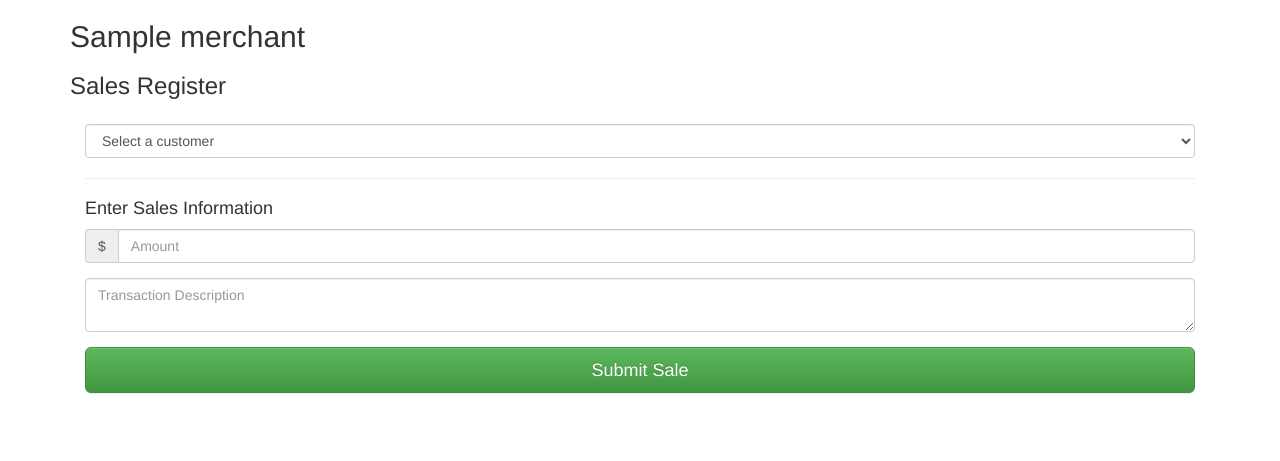
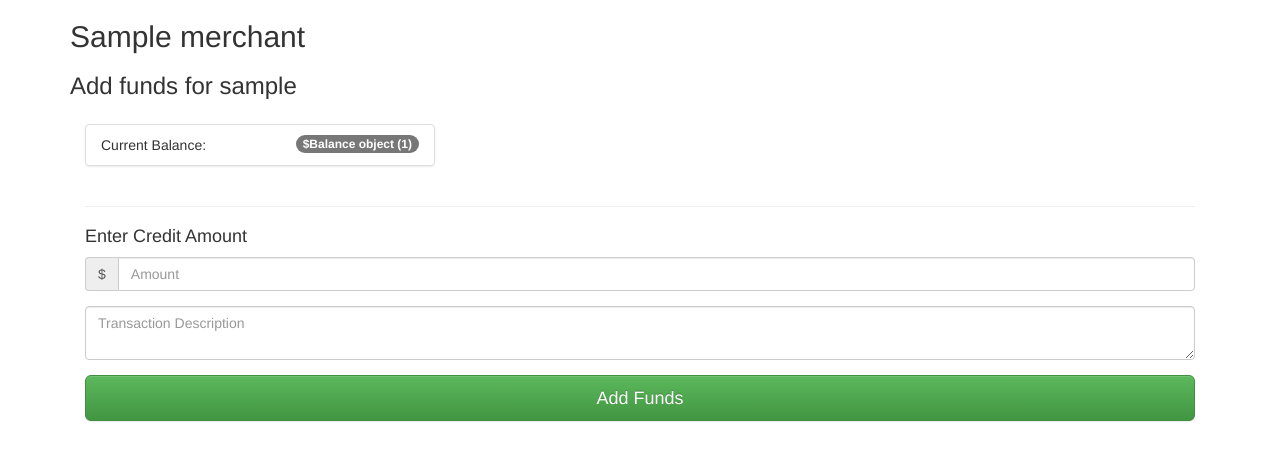
Before and after one commit to mmcfarland/farmbucks, a Django app: template src/ledger/templates/customer-add-credit.html in a window 1280 px wide. Shown: the top 461 px of the page. Run offline with Django 3.2, Linux system fonts and the light colour scheme; tables that the repository leaves empty hold one stand-in row (values such as "Sample post"); the template is opened without the code that fills it: values that come from a table or form of the project are taken from there, most other values are stand-ins (such as "Sample title", 1, 10 or a date in 2020); some libraries are stand-ins or nearby versions.

Commit message:
Add funds to customer

```diff
--- a/src/csfm/urls.py
+++ b/src/csfm/urls.py
@@ -6,13 +6,15 @@
 
 urlpatterns = patterns('',
 
+    url(r'^admin/', include(admin.site.urls)),
+
     url(r'^$', route(GET=home)),
 
     url(r'^(?P<merchant>\w+)/(?P<username>\w+)/history/$',
         route(GET=customer_history)),
 
     url(r'^(?P<merchant_name>\w+)/(?P<customer_name>\w+)/credit/$',
-        route(GET=customer_credit)),
+        route(GET=customer_credit, POST=add_funds)),
 
     url(r'^(?P<merchant>\w+)/sale/$',
         route(GET=merchant_transaction, POST=make_sale)),
--- a/src/ledger/templates/customer-add-credit.html
+++ b/src/ledger/templates/customer-add-credit.html
@@ -3,21 +3,25 @@
 
 {%block content%}
 <h2 class="page-title">{{merchant.name}}</h2>
-<h3 class="page-subtitle">Sales Register</h3>
-{{user.username}}
+<h3 class="page-subtitle">Add funds for {{account.user.username}}</h3>
 
     <div class="panel-body">
+        <div class="row">
+            <div class="col-md-4">
+                <ul class="list-group">
+                    <li class="list-group-item">
+                    <span class="badge">${{balance}}</span>
+                        Current Balance:
+                    </li>
+                </ul>
+            </div>
+        </div>
+        <hr/>
+
         <form accept-charset="UTF-8" role="form" method="post">
             {% csrf_token %}
 
-        <select name="customer" class="form-control">
-            <option value="-1">Select a customer</option>
-            {% for account in accounts %}
-                <option value="{{account.user.username}}">{{account.user.username}}</option>
-            {% endfor %}
-        </select>
-        <hr/>
-        <h4>Enter Sales Information</h4>
+            <h4>Enter Credit Amount</h4>
             <fieldset>
                 <div class="form-group input-group">
                     <span class="input-group-addon">$</span>
@@ -27,9 +31,8 @@
                     <textarea name="description" class="form-control" placeholder="Transaction Description"></textarea>
                 </div>
 
-            <input class="btn btn-lg btn-success btn-block" type="submit" value="Submit Sale">
+                <input class="btn btn-lg btn-success btn-block" type="submit" value="Add Funds">
             </fieldset>
-
         </form>
     </div>
 {%endblock content%}
```
Also changed, not shown: src/ledger/views.py (+20 -0 lines). Lines whose indentation alone changed are shown as unchanged.
